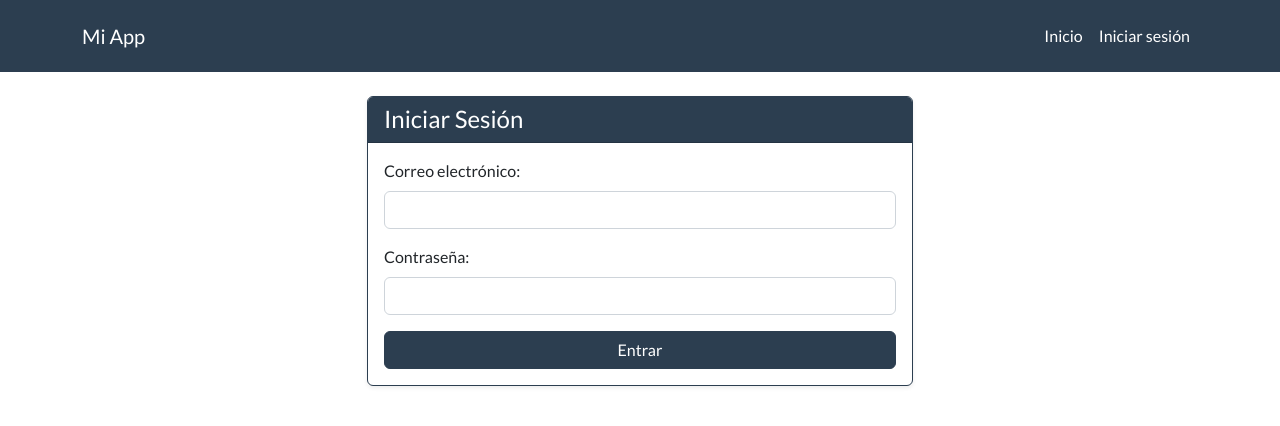
After one commit to ZairaRendon/clothes, a Flask app: page /auth/login in a window 1280 px wide. The commit adds this page. Shown: the top 426 px of the page. Run offline with Flask 3, Linux system fonts and the light colour scheme; some libraries are stand-ins or nearby versions.

Commit message:
chingo de cosas que hice mal

```diff
--- a/app/__init__.py
+++ b/app/__init__.py
@@ -1,12 +1,12 @@
 from flask import Flask
 from .routes.main import main_bp
+from .routes.auth import auth_bp
 
 def create_app():
     app = Flask(__name__)
 
 
-
     app.register_blueprint(main_bp)
-
+    app.register_blueprint(auth_bp)
 
     return app
--- /dev/null
+++ b/app/routes/auth.py
@@ -0,0 +1,18 @@
+from flask import Blueprint, render_template
+
+auth_bp = Blueprint("auth", __name__, url_prefix="/auth")
+
+
+@auth_bp.get("/login")
+def login():
+    return render_template("login.html")
+
+
+@auth_bp.get("/register")
+def register():
+    return render_template("register.html")
+
+
+@auth_bp.get("/forgot-password")
+def forgot_password():
+    return render_template("forgot_password.html")
--- a/app/templates/base.html
+++ b/app/templates/base.html
@@ -1,21 +1,49 @@
+
 <!DOCTYPE html>
 <html lang="es">
 <head>
     <meta charset="UTF-8">
+    <meta name="viewport" content="width=device-width, initial-scale=1.0">
     <title>{% block title %}Mi App{% endblock %}</title>
+
+    <!-- Bootstrap + Bootswatch Flatly -->
+    <link rel="stylesheet" href="https://cdn.jsdelivr.net/npm/bootstrap@5.3.2/dist/css/bootstrap.min.css">
+    <link rel="stylesheet" href="https://cdn.jsdelivr.net/npm/bootswatch@5.3.2/dist/flatly/bootstrap.min.css">
+
+    <!-- Custom CSS -->
     <link rel="stylesheet" href="{{ url_for('static', filename='css/style.css') }}">
 </head>
+<body>
 
-<body>
-    <header>
-        <nav>
-            <a href="#"Login</a>
-        </nav>
-    </header>
+<nav class="navbar navbar-expand-lg navbar-dark bg-primary">
+    <div class="container">
+        <a class="navbar-brand" href="{{ url_for('main.home') }}">Mi App</a>
+        <button class="navbar-toggler" type="button" data-bs-toggle="collapse"
+                data-bs-target="#navbarNav" aria-controls="navbarNav" aria-expanded="false"
+                aria-label="Toggle navigation">
+            <span class="navbar-toggler-icon"></span>
+        </button>
 
-    <main>
-        {% block content %}{% endblock %}
-    </main>
+        <div class="collapse navbar-collapse" id="navbarNav">
+            <ul class="navbar-nav ms-auto">
 
+                <li class="nav-item">
+                    <a class="nav-link" href="{{ url_for('main.home') }}">Inicio</a>
+                </li>
+
+                <li class="nav-item">
+                    <a class="nav-link" href="{{ url_for('auth.login') }}">Iniciar sesión</a>
+                </li>
+
+            </ul>
+        </div>
+    </div>
+</nav>
+
+<div class="container my-4">
+    {% block content %}{% endblock %}
+</div>
+
+<script src="https://cdn.jsdelivr.net/npm/bootstrap@5.3.2/dist/js/bootstrap.bundle.min.js"></script>
 </body>
 </html>
--- /dev/null
+++ b/app/templates/login.html
@@ -0,0 +1,38 @@
+
+{% extends "base.html" %}
+
+{% block title %}Login{% endblock %}
+
+{% block content %}
+
+<div class="row justify-content-center">
+    <div class="col-md-6">
+
+        <div class="card border-primary shadow-sm">
+            <div class="card-header bg-primary text-white">
+                <h4 class="mb-0">Iniciar Sesión</h4>
+            </div>
+
+            <div class="card-body">
+                <form method="POST" action="{{ url_for('auth.login') }}">
+
+                    <div class="mb-3">
+                        <label for="email" class="form-label">Correo electrónico:</label>
+                        <input type="email" class="form-control" id="email" name="email" required>
+                    </div>
+
+                    <div class="mb-3">
+                        <label for="password" class="form-label">Contraseña:</label>
+                        <input type="password" class="form-control" id="password" name="password" required>
+                    </div>
+
+                    <button type="submit" class="btn btn-primary w-100">Entrar</button>
+
+                </form>
+            </div>
+        </div>
+
+    </div>
+</div>
+
+{% endblock %}
```
Also changed, not shown: app/templates/index.html (+10 -2 lines).
